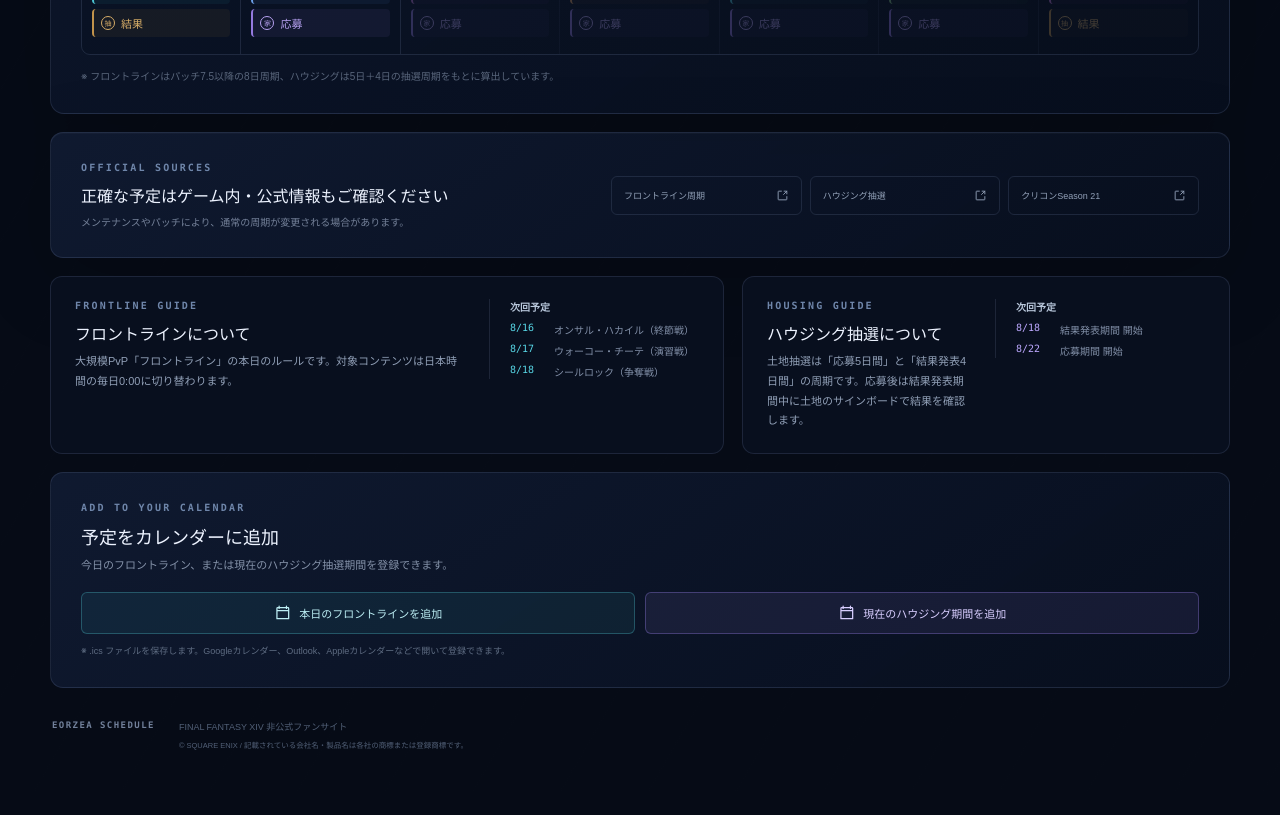
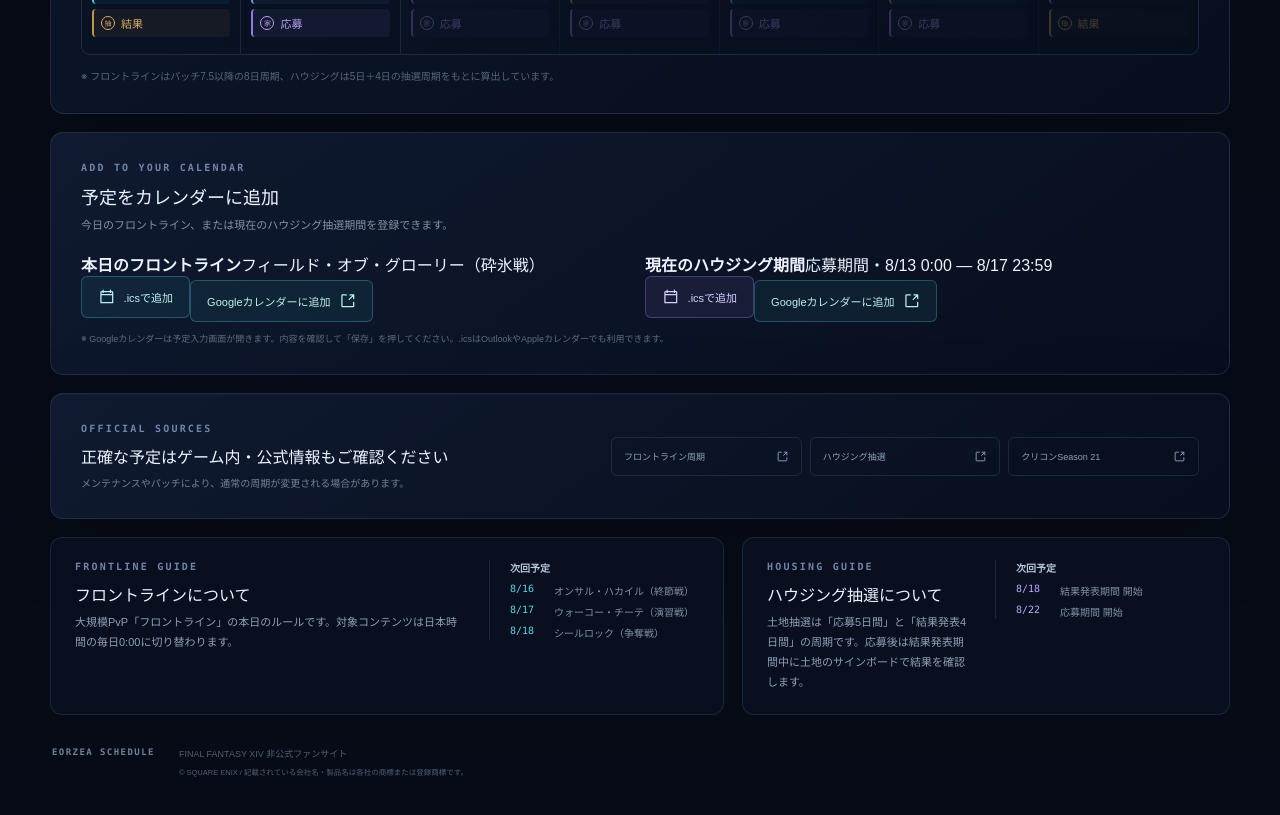
Before and after one commit to naikasann/ff14_calendar, a Next.js app: page / in a window 1280 px wide. Shown: the part 1580-2395 px from the top of the page. Before the commit the page ends 2372 px from the top, so only its background shows below. Built offline with nearby package versions, Linux system fonts and the light colour scheme.

Commit message:
Add one-click Google Calendar links (app/page.tsx)

```diff
--- a/app/page.tsx
+++ b/app/page.tsx
@@ -58,6 +58,16 @@ function downloadCalendarEvent(event: CalendarEvent) {
   link.download = `${event.fileName}.ics`;
   link.click();
   URL.revokeObjectURL(url);
+}
+
+function getGoogleCalendarUrl(event: CalendarEvent): string {
+  const params = new URLSearchParams({
+    action: "TEMPLATE",
+    text: event.title,
+    dates: `${toIcsDate(event.start)}/${toIcsDate(event.endExclusive)}`,
+    details: event.description,
+  });
+  return `https://calendar.google.com/calendar/render?${params.toString()}`;
 }
 
 function Icon({ name }: { name: "left" | "right" | "external" | "calendar" | "home" | "sword" }) {
@@ -253,6 +263,20 @@ function ScheduleGuides({ today }: { today: CalendarDate }) {
 function CalendarExport({ today }: { today: CalendarDate }) {
   const frontline = getFrontlineForDate(today);
   const housing = getHousingCycle(today);
+  const frontlineEvent: CalendarEvent = {
+    fileName: `frontline-${formatDateKey(today)}`,
+    title: `FF14 フロントライン：${frontline.name}`,
+    description: `${frontline.name}（${frontline.subtitle}）。日本時間0:00に切り替わります。`,
+    start: today,
+    endExclusive: addDays(today, 1),
+  };
+  const housingEvent: CalendarEvent = {
+    fileName: `housing-${housing.phase}-${formatDateKey(housing.phaseStart)}`,
+    title: `FF14 ハウジング：${housing.phaseLabel}`,
+    description: `ハウジング土地抽選の${housing.phaseLabel}です。${housing.rangeLabel}`,
+    start: housing.phaseStart,
+    endExclusive: addDays(housing.phaseEnd, 1),
+  };
 
   return (
     <section className="calendar-export-section" id="calendar-export">
@@ -262,22 +286,24 @@ function CalendarExport({ today }: { today: CalendarDate }) {
         <p>今日のフロントライン、または現在のハウジング抽選期間を登録できます。</p>
       </div>
       <div className="export-actions">
-        <button className="calendar-add-button" type="button" onClick={() => downloadCalendarEvent({
-          fileName: `frontline-${formatDateKey(today)}`,
-          title: `FF14 フロントライン：${frontline.name}`,
-          description: `${frontline.name}（${frontline.subtitle}）。日本時間0:00に切り替わります。`,
-          start: today,
-          endExclusive: addDays(today, 1),
-        })}><Icon name="calendar" />本日のフロントラインを追加</button>
-        <button className="calendar-add-button housing-add-button" type="button" onClick={() => downloadCalendarEvent({
-          fileName: `housing-${housing.phase}-${formatDateKey(housing.phaseStart)}`,
-          title: `FF14 ハウジング：${housing.phaseLabel}`,
-          description: `ハウジング土地抽選の${housing.phaseLabel}です。${housing.rangeLabel}`,
-          start: housing.phaseStart,
-          endExclusive: addDays(housing.phaseEnd, 1),
-        })}><Icon name="calendar" />現在のハウジング期間を追加</button>
+        <div className="export-event-group">
+          <strong>本日のフロントライン</strong>
+          <span>{frontline.name}（{frontline.subtitle}）</span>
+          <div className="export-event-buttons">
+            <button className="calendar-add-button" type="button" onClick={() => downloadCalendarEvent(frontlineEvent)}><Icon name="calendar" />.icsで追加</button>
+            <a className="calendar-add-button google-calendar-button" href={getGoogleCalendarUrl(frontlineEvent)} target="_blank" rel="noreferrer">Googleカレンダーに追加<Icon name="external" /></a>
+          </div>
+        </div>
+        <div className="export-event-group housing-export-group">
+          <strong>現在のハウジング期間</strong>
+          <span>{housing.phaseLabel}・{housing.rangeLabel}</span>
+          <div className="export-event-buttons">
+            <button className="calendar-add-button housing-add-button" type="button" onClick={() => downloadCalendarEvent(housingEvent)}><Icon name="calendar" />.icsで追加</button>
+            <a className="calendar-add-button google-calendar-button" href={getGoogleCalendarUrl(housingEvent)} target="_blank" rel="noreferrer">Googleカレンダーに追加<Icon name="external" /></a>
+          </div>
+        </div>
       </div>
-      <p className="ics-note">※ .ics ファイルを保存します。Googleカレンダー、Outlook、Appleカレンダーなどで開いて登録できます。</p>
+      <p className="ics-note">※ Googleカレンダーは予定入力画面が開きます。内容を確認して「保存」を押してください。.icsはOutlookやAppleカレンダーでも利用できます。</p>
     </section>
   );
 }
@@ -295,7 +321,7 @@ export default function Home() {
     <main id="top">
       <div className="aurora aurora-one" /><div className="aurora aurora-two" />
       <div className="page-shell">
-        <Header /><TodayPanel today={today} /><MonthCalendar today={today} /><Sources /><ScheduleGuides today={today} /><CalendarExport today={today} />
+        <Header /><TodayPanel today={today} /><MonthCalendar today={today} /><CalendarExport today={today} /><Sources /><ScheduleGuides today={today} />
         <footer><span>EORZEA SCHEDULE</span><p>FINAL FANTASY XIV 非公式ファンサイト</p><small>© SQUARE ENIX / 記載されている会社名・製品名は各社の商標または登録商標です。</small></footer>
       </div>
     </main>
```
